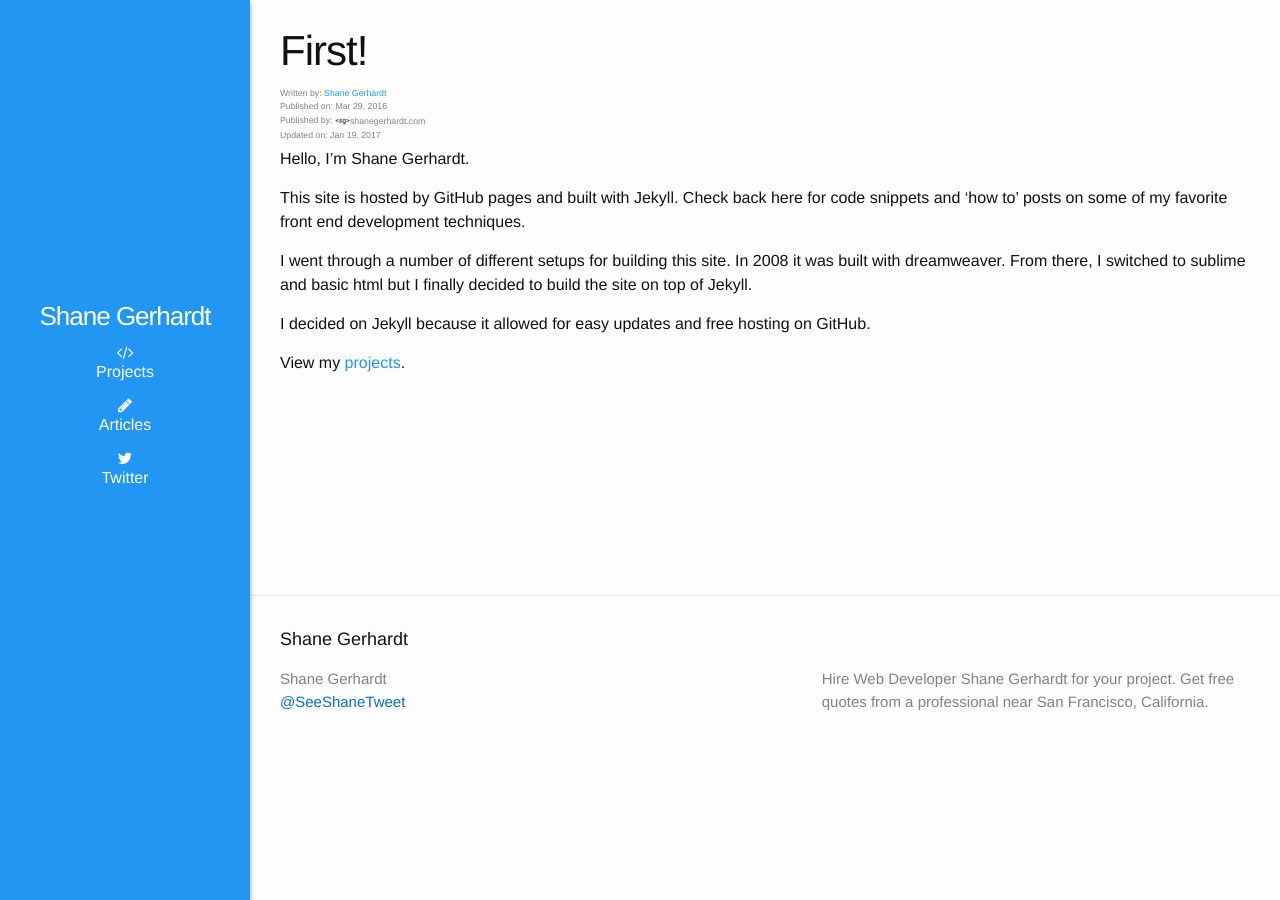
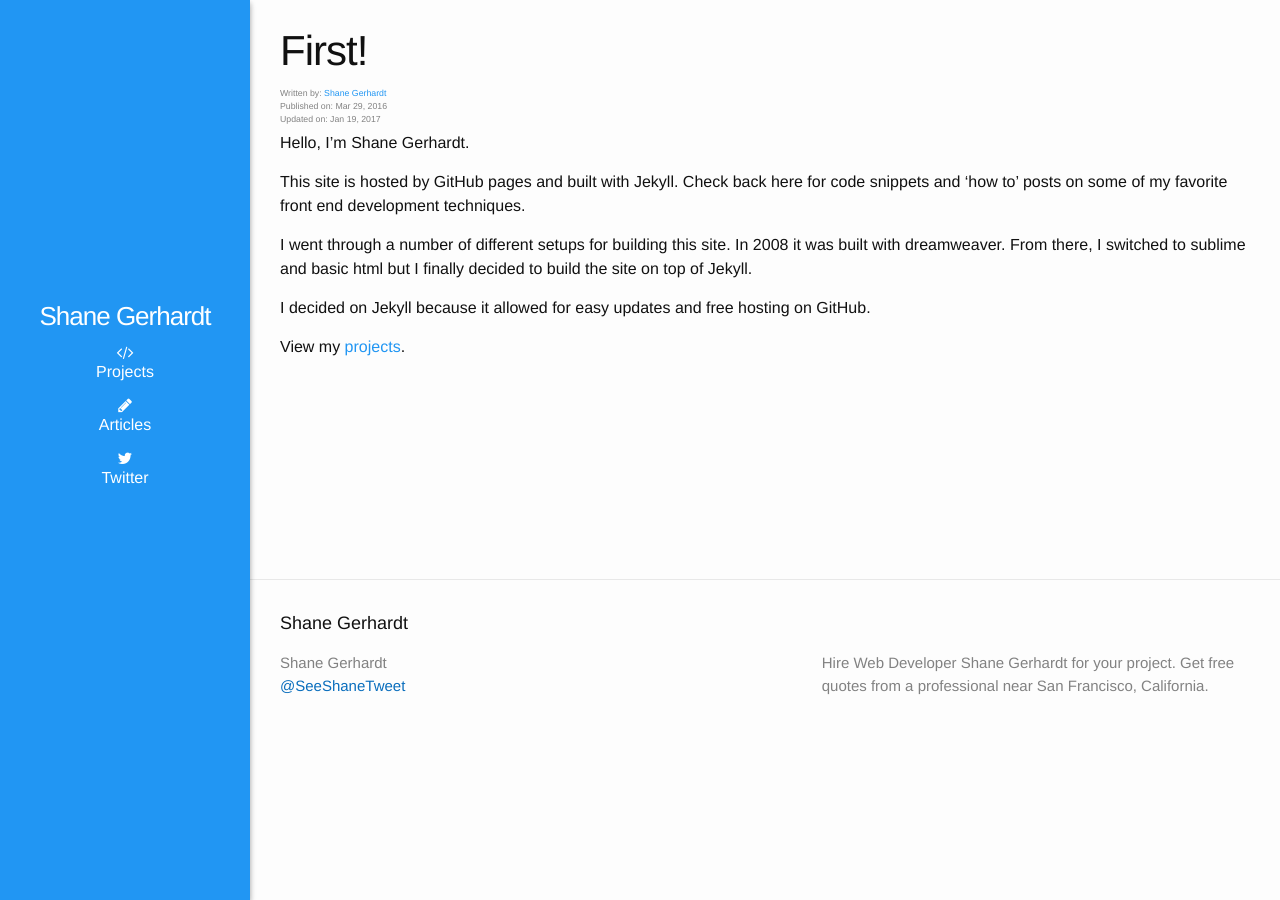
Before and after one commit to shanegerhardt/shanegerhardt.github.io, a Jekyll site: the page built from _posts/2016-03-29-first-post.markdown, in a window 1280 px wide. Built offline with Jekyll 4.4.1, drawn with Linux system fonts in a browser that asks for light colours; nearby versions of some CDN libraries.

Commit message:
removed publisher field for now. changed schema type to article

```diff
--- a/_layouts/post.html
+++ b/_layouts/post.html
@@ -1,14 +1,13 @@
 ---
 layout: default
 ---
-<article class="post" itemscope itemtype="http://schema.org/BlogPosting">
+<article class="post" itemscope itemtype="http://schema.org/Article">
 
   <header class="post-header">
     <h1 class="post-title" itemprop="name headline">{{ page.title }}</h1>
     <section class="post-meta">
       <div>Written by: <a href="https://www.shanegerhardt.com/" rel="author" itemprop="author" itemscope itemtype="http://schema.org/Person"><span itemprop="name">{{ page.author }}</span></a></div>
       <div>Published on: <time itemprop="datePublished" content="{{ page.date | date_to_xmlschema }}">{{ page.date | date: "%b %-d, %Y" }}</time></div>
-      <div>Published by: <span itemprop="publisher" itemscope itemtype="http://schema.org/Organization"><img itemprop="logo" src="https://www.shanegerhardt.com/favicon.ico"/><span itemprop="name">shanegerhardt.com</span></span></div>
       <div>Updated on: <time itemprop="dateModified" content="{{ page.datemodified | date_to_xmlschema }}">{{ page.datemodified | date: "%b %-d, %Y" }}</time></div>
     </section>
   </header>
```
